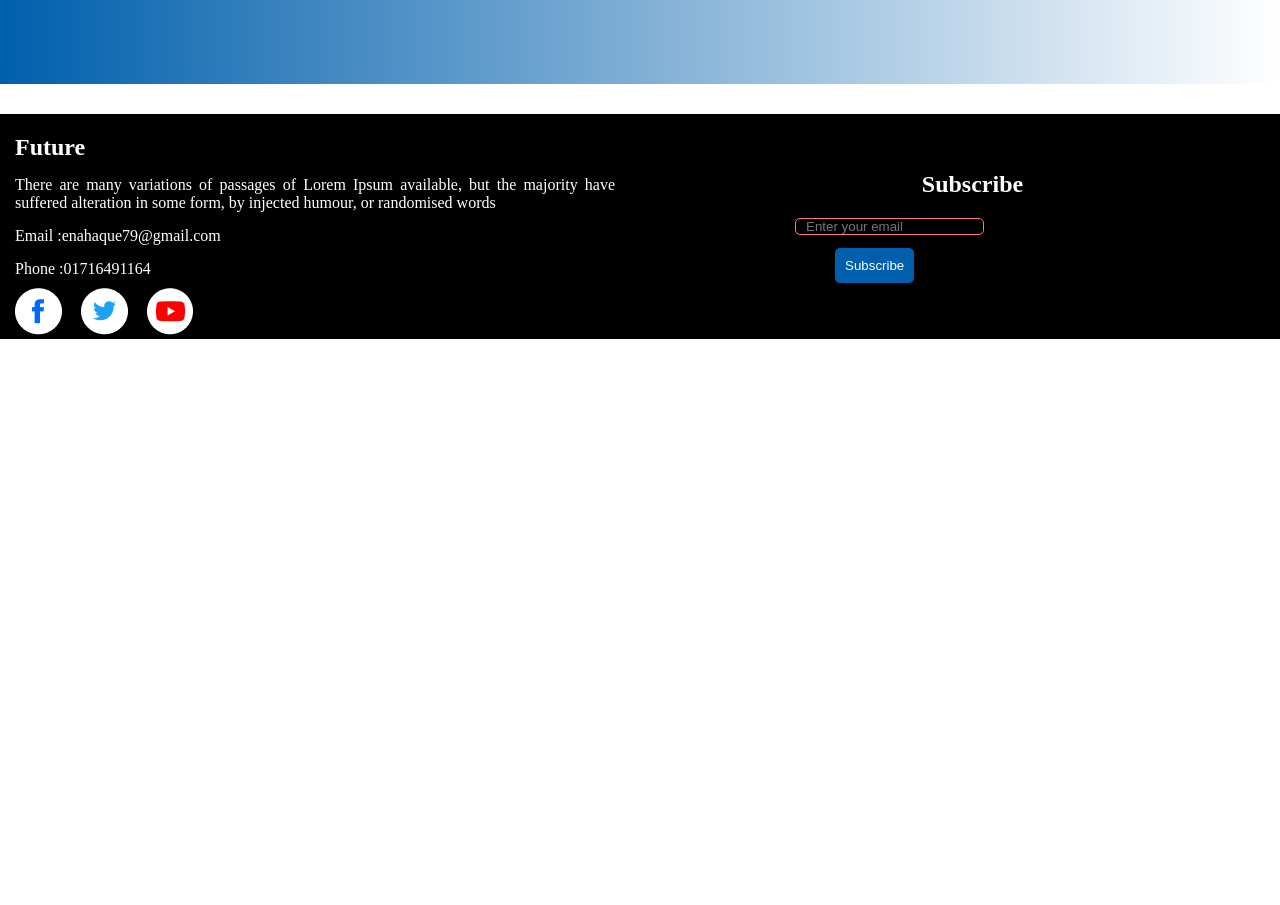
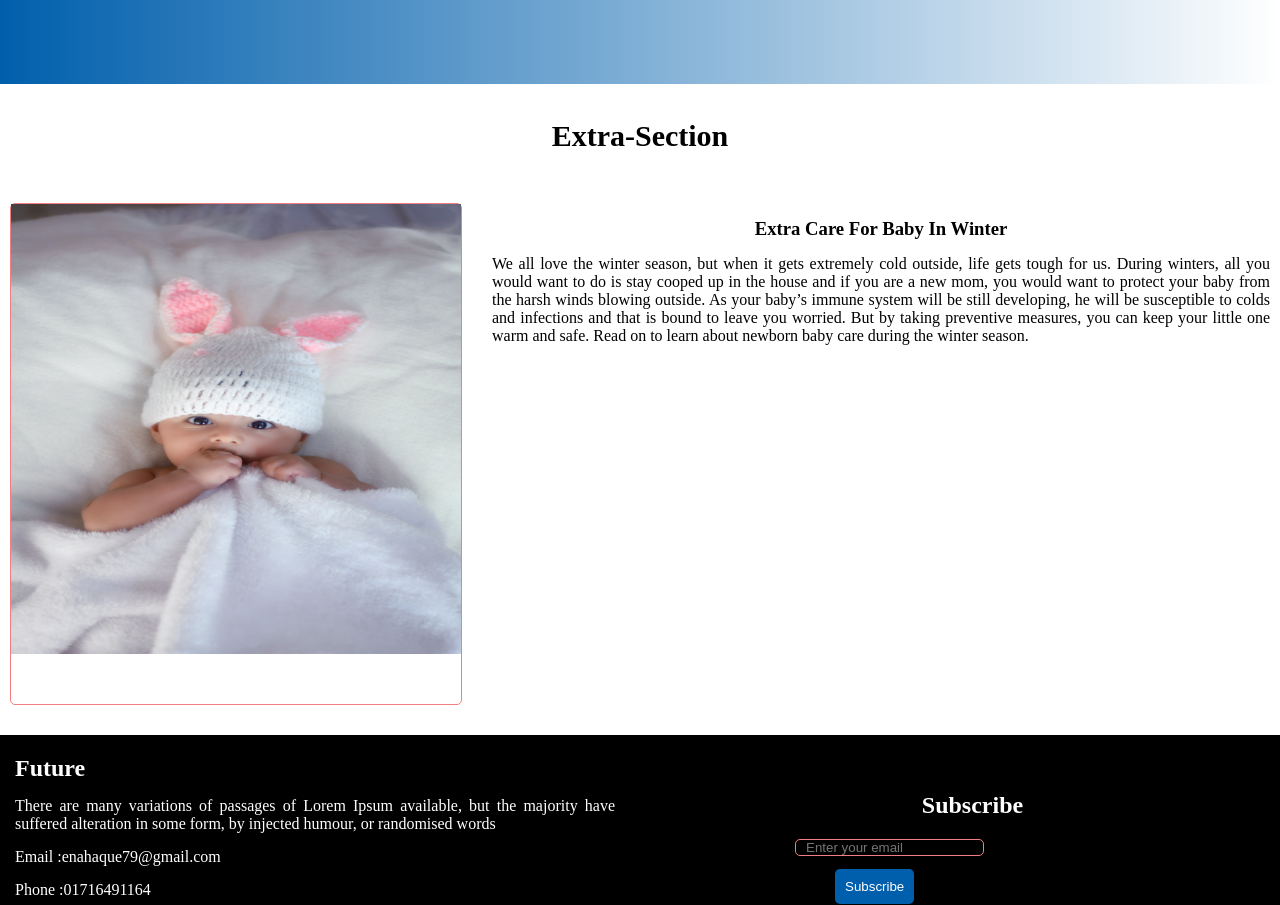
Before and after one commit to MuhammadEnamulHaque79/Lucky7_Assignment_1, a plain HTML site: page index.html in a window 1280 px wide. Shown: the part 1861-2766 px from the top of the page. Before the commit the page ends 2200 px from the top, so only its background shows below. Drawn offline with Linux system fonts and the light colour scheme.

Commit message:
complete

```diff
--- a/index.html
+++ b/index.html
@@ -8,12 +8,12 @@
     <title>New-Year-New-Me</title>
     <link rel="stylesheet" href="style.css">
     <style>
-        h2{
+        h2 {
             text-align: center;
             color: white;
         }
 
-        .btn-gradient{
+        .btn-gradient {
             margin-top: 10%;
         }
     </style>
@@ -35,35 +35,41 @@
             <div class="image">
                 <img src="images/person.png" alt="img">
             </div>
+
             <div class="img-description">
-                <h2 class="img-title">My failures of previous year</h2>
-                <p class="img-description">Contrary to popular belief, Lorem Ipsum is not simply random text. It has
+                <h6 class="img-title">My failures of previous year</h6>
+                <p class="img-intro">Contrary to popular belief, Lorem Ipsum is not simply random text. It has
                     roots in a piece of classical Latin literature from 45 BC, making it over 2000 years old. Richard
                     McClintock.</p>
-
                 <br>
 
-                <input type="checkbox" name="checkbox" id="">
-                <label for="checkbox">Contrary to popular belief, is not simply.</label>
-                <br>
                 <input type="checkbox" name="checkbox" id="">
                 <label for="checkbox">Contrary to popular belief.</label>
                 <br>
                 <input type="checkbox" name="checkbox" id="">
-                <label for="checkbox">Contrary to popular , is not simply.</label>
+                <label for="checkbox">Want of hard work.</label>
                 <br>
                 <input type="checkbox" name="checkbox" id="">
-                <label for="checkbox">Contrary to popular belief, is not simply.</label>
+                <label for="checkbox">Proper time management.</label>
                 <br>
                 <input type="checkbox" name="checkbox" id="">
-                <label for="checkbox">Contrary to popular simply.</label>
+                <label for="checkbox">Not sufficient dedication.</label>
+                <br>
+                <input type="checkbox" name="checkbox" id="">
+                <label for="checkbox">Dream high.</label>
+
+
+
+
+
+
 
             </div>
 
         </section>
 
 
-
+        <!--------My plans section from here-->
 
         <h1 class="plan-section-heading">My Plans</h1>
 
@@ -103,13 +109,40 @@
             <button class="btn-gradient">Call Now</button>
         </section>
 
+        <!-----Extra section start from here----->
+
+
+        <h4 class="extra-section-title">Extra-Section</h4>
+        <section class="extra-section">
+
+            <div class="people-img">
+                <img src="images/baby.png" alt="img">
+
+
+            </div>
+
+            <div class="people-img-description">
+                <!-- <img src="images/icons/js.png" alt="img"> -->
+                <h3 class="plan-img-title">Extra Care For Baby In Winter</h3>
+                <p class="plan-text-description">We all love the winter season, but when it gets extremely cold outside,
+                    life gets tough for us. During winters, all you would want to do is stay cooped up in the house and
+                    if you are a new mom, you would want to protect your baby from the harsh winds blowing outside. As
+                    your baby’s immune system will be still developing, he will be susceptible to colds and infections
+                    and that is bound to leave you worried. But by taking preventive measures, you can keep your little
+                    one warm and safe. Read on to learn about newborn baby care during the winter season.</p>
+            </div>
+
+
+        </section>
+
     </main>
     <!------Footer section start from here-->
     <section>
         <footer class="footer-section">
             <div class="future">
                 <h1 class="footer-title">Future</h1>
-                <p class="footer-description">There are many variations of passages of Lorem Ipsum available, but the majority have suffered alteration in some form, by injected humour, or randomised words</p>
+                <p class="footer-description">There are many variations of passages of Lorem Ipsum available, but the
+                    majority have suffered alteration in some form, by injected humour, or randomised words</p>
                 <p>Email :<span>enahaque79@gmail.com</span></p>
                 <p>Phone :<span>01716491164</span> </p>
                 <img src="images/icons/fb.png" alt="img">
--- a/style.css
+++ b/style.css
@@ -58,11 +58,23 @@
     }
 
     .img-title{
-        font-size: 50px;
+        font-size: 30px;
     }
 
-    .img-description{
+    .img-intro{
         margin-top: 20px;
+    }
+
+    .img-description input{
+        display: flex;
+        /* margin-left: 30px; */
+
+
+    }
+
+    .img-description label{
+        display: flex;
+        margin-left: 150px;
     }
 
     /*My plans section styles*/
@@ -155,6 +167,46 @@
     margin-left: 15px;
    }
 
+
+    /* Extra section styling start from here*/
+
+   .extra-section-title{
+    text-align: center;
+    margin-top: 35px;
+    font-size: 30px;
+   }
+
+    .extra-section{
+        display: flex;
+        /* margin-top: 30px; */
+        /* position: relative; */
+        /* width: 100%; */
+        gap: 30px;
+
+    }
+
+    .plan-text-description{
+        text-align: justify;
+    }
+
+    .people-img{
+        width: 350px;
+        height: 500px;
+        width: 50%;
+        margin-left: 10px;
+        margin-top: 50px;
+        border-radius: 5px;
+        border: 1px solid lightcoral;
+    }
+
+
+    .people-img-description{
+        text-align: center;
+        margin-right: 10px;
+        margin-top: 50px;
+
+    }
+
    /*footer section styling start from here*/
 
    .subscribe{
```
Also changed, not shown: images/baby.png (added).
